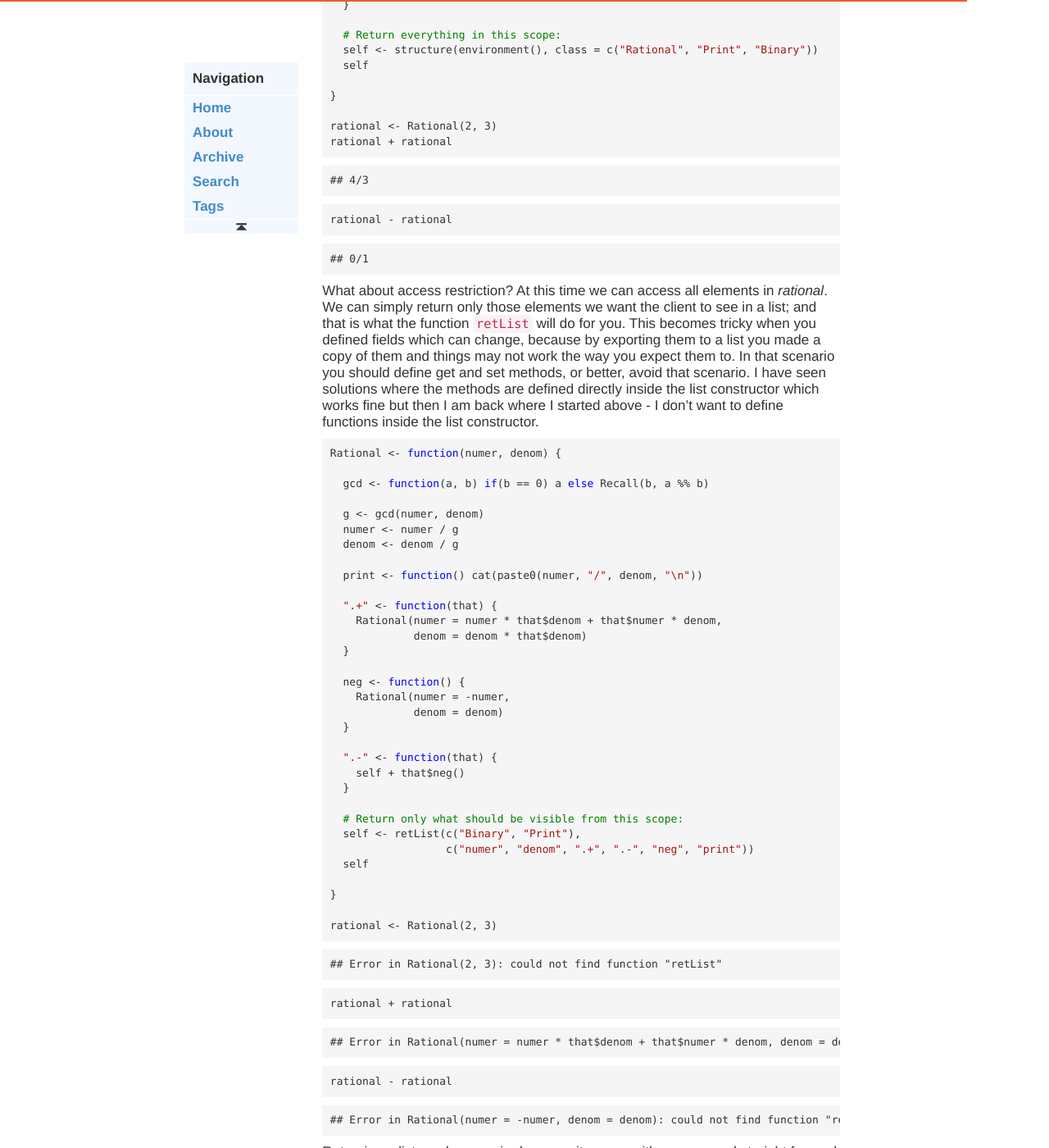
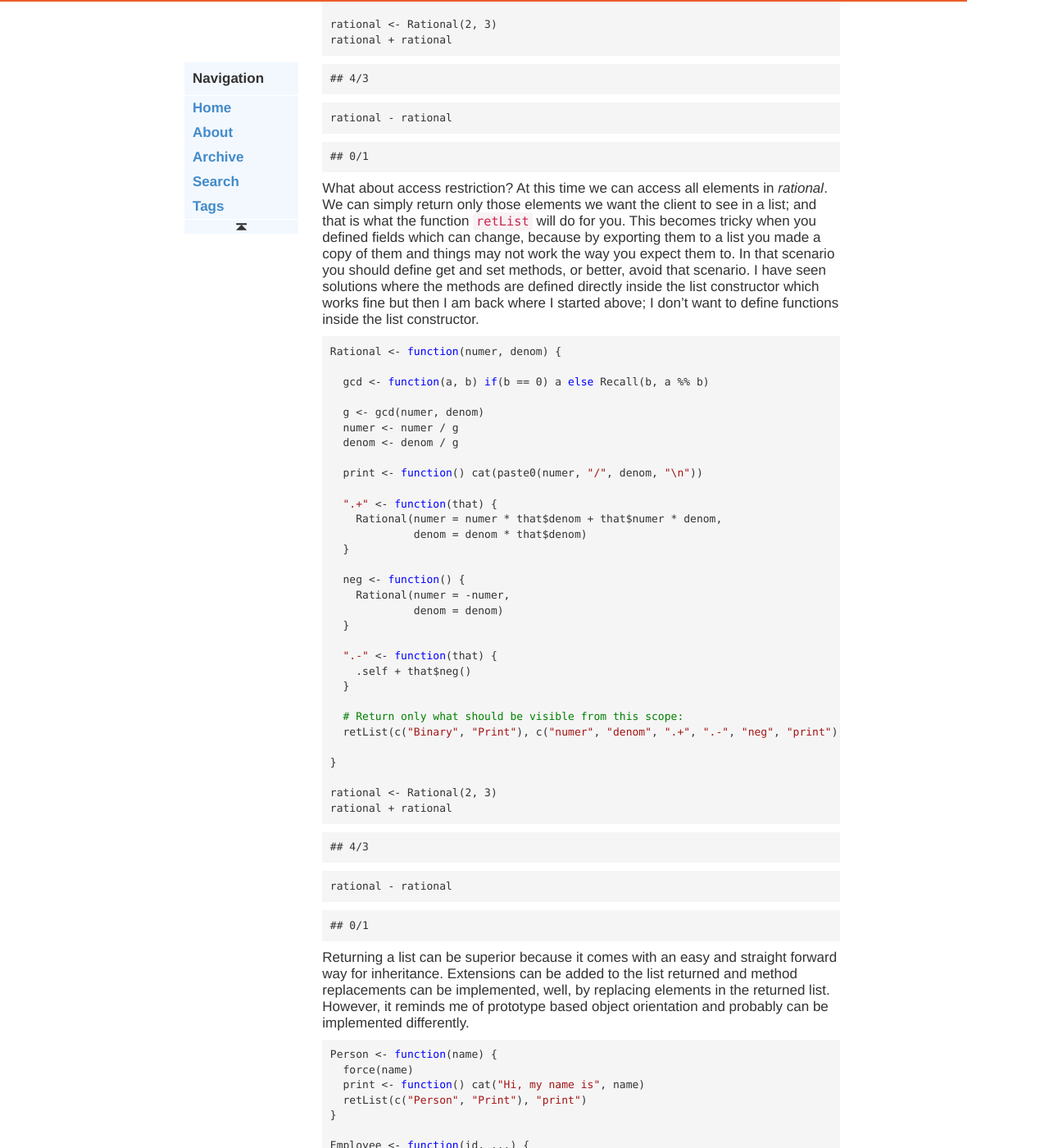
Before and after one commit to wahani/wahani.github.io, a Jekyll site: the page built from _posts/2015-05-12-On-Reference-Classes-in-R-and-aoos.md, in a window 1280 px wide and 1400 px high, scrolled down 9515 px. Shown: the whole window at 82% size. Built offline with Jekyll 4.4.1, drawn with Linux system fonts in a browser that asks for light colours; some web fonts are replaced; comment, search, counter and statistics services are not loaded; some of the changed text lies outside the part shown.

Commit message:
fix in post

```diff
--- a/_posts/2015-05-12-On-Reference-Classes-in-R-and-aoos.md
+++ b/_posts/2015-05-12-On-Reference-Classes-in-R-and-aoos.md
@@ -206,12 +205,6 @@
   }
 
 })
-{% endhighlight %}
-
-
-
-{% highlight text %}
-## Error in eval(expr, envir, enclos): could not find function "defineRefClass"
 {% endhighlight %}
 
 `defineRefClass` is a wrapper around `setRefClass` and captures whatever you
@@ -313,17 +306,7 @@
   }
 
 })
-{% endhighlight %}
 
-
-
-{% highlight text %}
-## Error in eval(expr, envir, enclos): could not find function "defineRefClass"
-{% endhighlight %}
-
-
-
-{% highlight r %}
 rational <- Rational(2, 3)
 rational$.gcd
 {% endhighlight %}
@@ -331,7 +314,7 @@
 
 
 {% highlight text %}
-## Error in envRefInferField(x, what, getClass(class(x)), selfEnv): '.gcd' is not a valid field or method name for reference class "Rational"
+## Error in rational$.gcd: Restricted access!
 {% endhighlight %}
 
 
@@ -699,12 +682,12 @@
   }
 
   ".-" <- function(that) {
-    self + that$neg()
+    .self + that$neg()
   }
 
   # Return everything in this scope:
-  self <- structure(environment(), class = c("Rational", "Print", "Binary"))
-  self
+  .self <- structure(environment(), class = c("Rational", "Print", "Binary"))
+  .self
 
 }
 
@@ -737,7 +720,7 @@
 list you made a copy of them and things may not work the way you expect them to.
 In that scenario you should define get and set methods, or better, avoid that
 scenario. I have seen solutions where the methods are defined directly inside
-the list constructor which works fine but then I am back where I started above -
+the list constructor which works fine but then I am back where I started above;
 I don't want to define functions inside the list constructor.
 
 
@@ -763,35 +746,22 @@
   }
 
   ".-" <- function(that) {
-    self + that$neg()
+    .self + that$neg()
   }
 
   # Return only what should be visible from this scope:
-  self <- retList(c("Binary", "Print"),
-                  c("numer", "denom", ".+", ".-", "neg", "print"))
-  self
+  retList(c("Binary", "Print"), c("numer", "denom", ".+", ".-", "neg", "print"))
 
 }
 
 rational <- Rational(2, 3)
-{% endhighlight %}
-
-
-
-{% highlight text %}
-## Error in Rational(2, 3): could not find function "retList"
-{% endhighlight %}
-
-
-
-{% highlight r %}
 rational + rational
 {% endhighlight %}
 
 
 
 {% highlight text %}
-## Error in Rational(numer = numer * that$denom + that$numer * denom, denom = denom * : could not find function "retList"
+## 4/3
 {% endhighlight %}
 
 
@@ -803,7 +773,7 @@
 
 
 {% highlight text %}
-## Error in Rational(numer = -numer, denom = denom): could not find function "retList"
+## 0/1
 {% endhighlight %}
 
 Returning a list can be superior because it comes with an easy and straight
@@ -833,7 +803,7 @@
 
 
 {% highlight text %}
-## Error in Person(...): could not find function "retList"
+## Hi, my name is Chef and my employee id is 1
 {% endhighlight %}
 
 The End!
```
Also changed, not shown: other parts of _posts/2015-05-12-On-Reference-Classes-in-R-and-aoos.md (+0 -1 lines), _drafts/2015-05-12-On-Reference-Classes-in-R-and-aoos.Rmd (+6 -9 lines).
